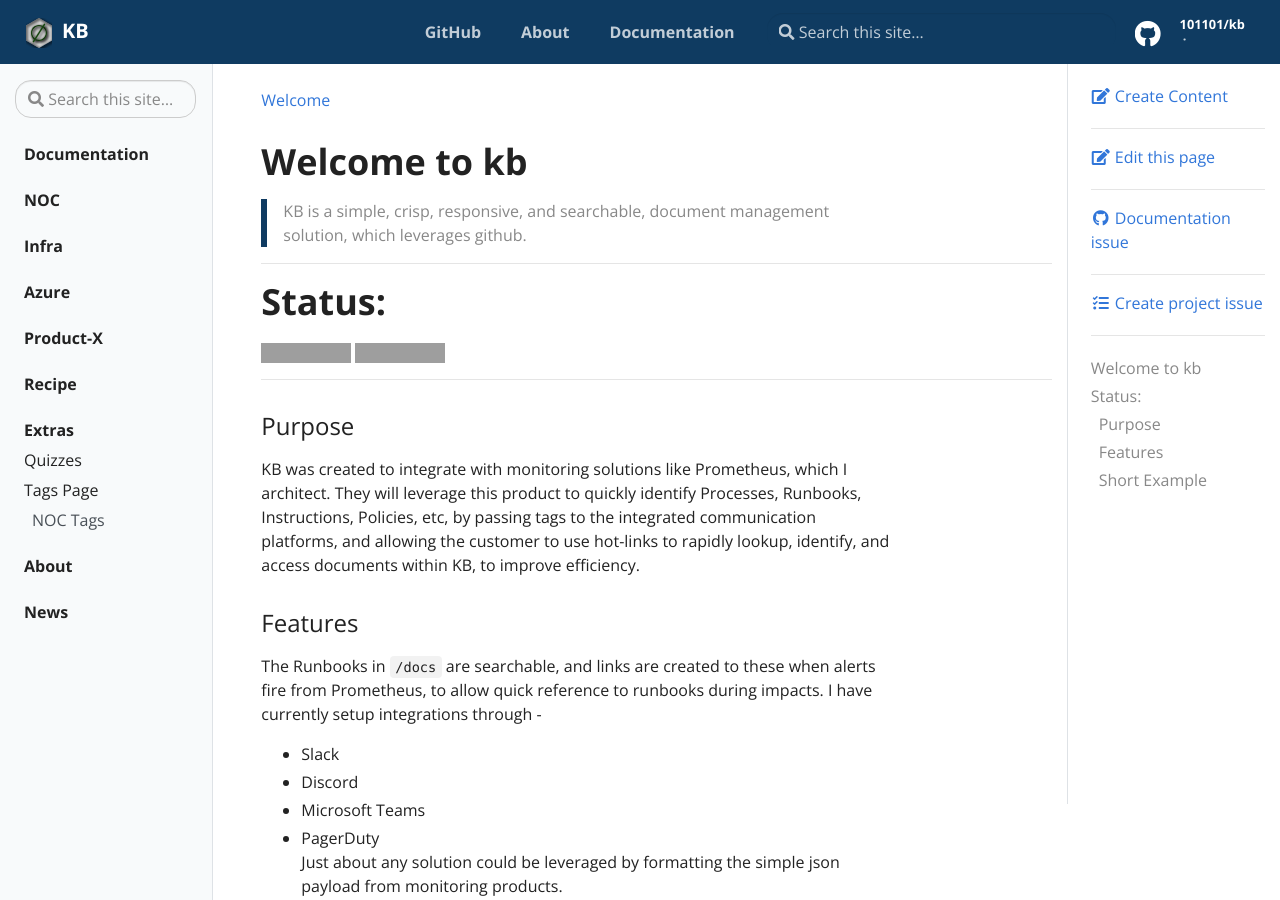
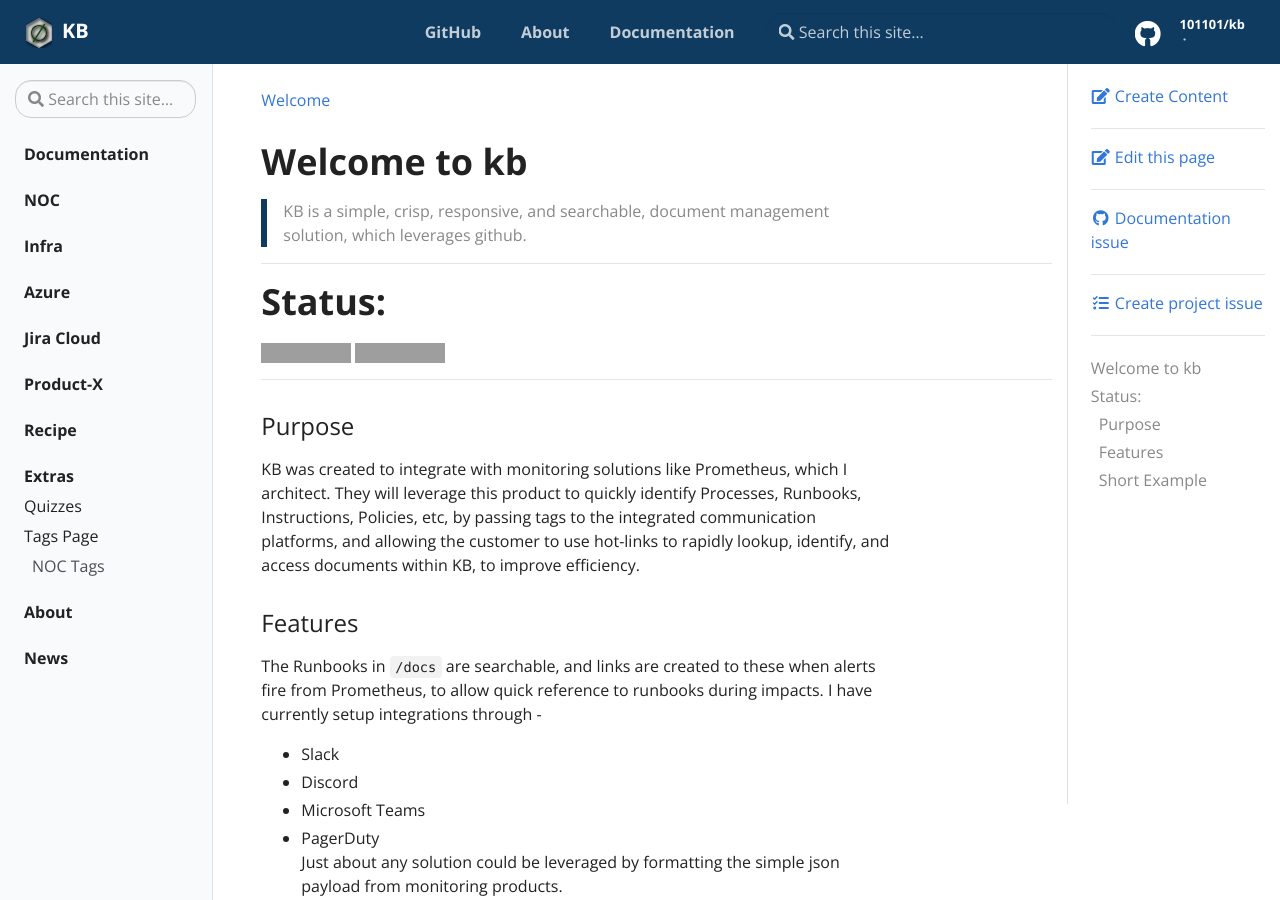
Before and after one commit to 101101/kb, a Jekyll site: the page built from pages/index.md, in a window 1280 px wide and 900 px high. Built offline with Jekyll 4.4.1, drawn with Linux system fonts in a browser that asks for light colours; grey boxes are pictures that could not be loaded.

Commit message:
Update toc.yml

```diff
--- a/_data/toc.yml
+++ b/_data/toc.yml
@@ -6,6 +6,8 @@
   url: infra
 - title: Azure
   url: azure
+- title: Jira Cloud
+  url: jira
 - title: Product-X
   url: product-x
 - title: Recipe
```
